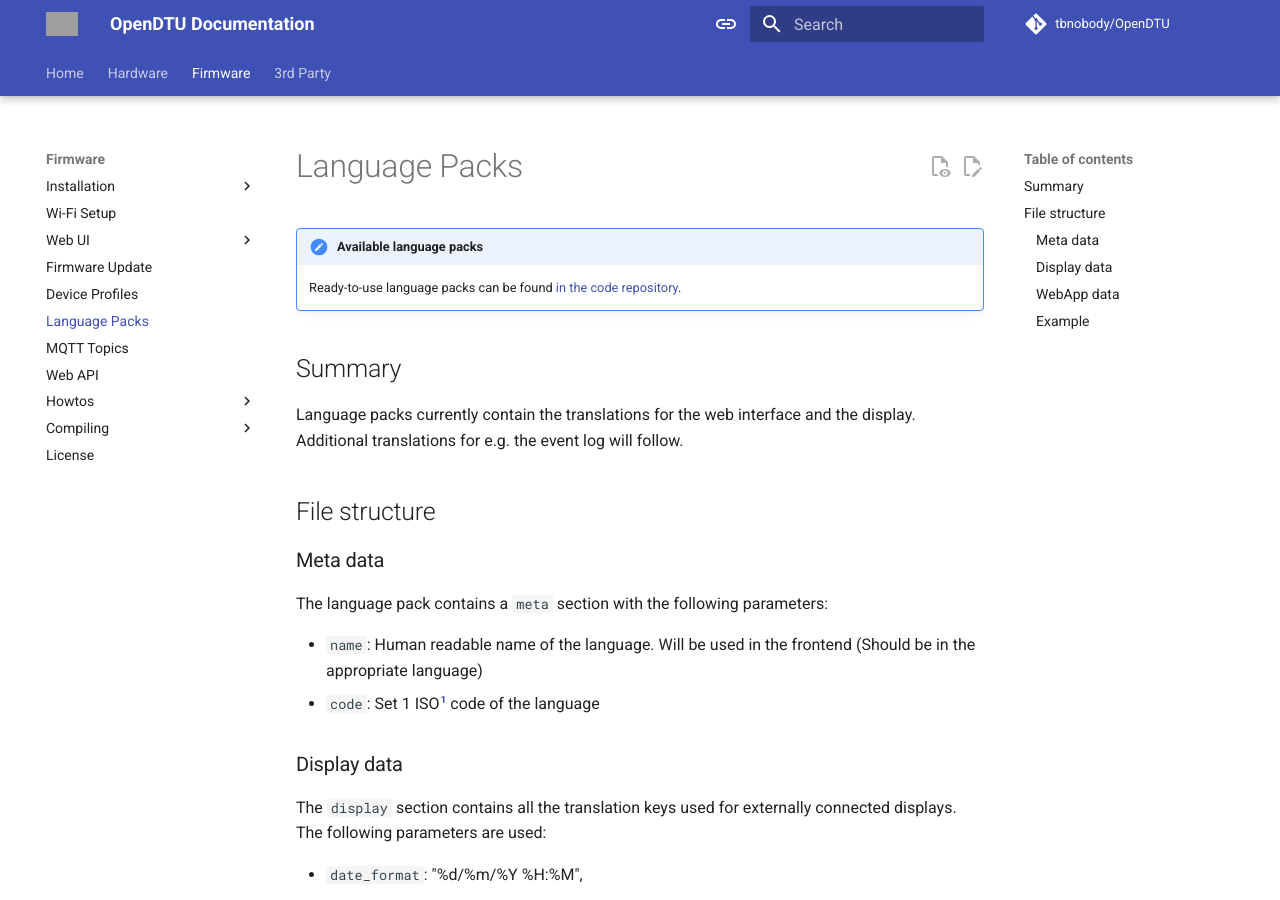
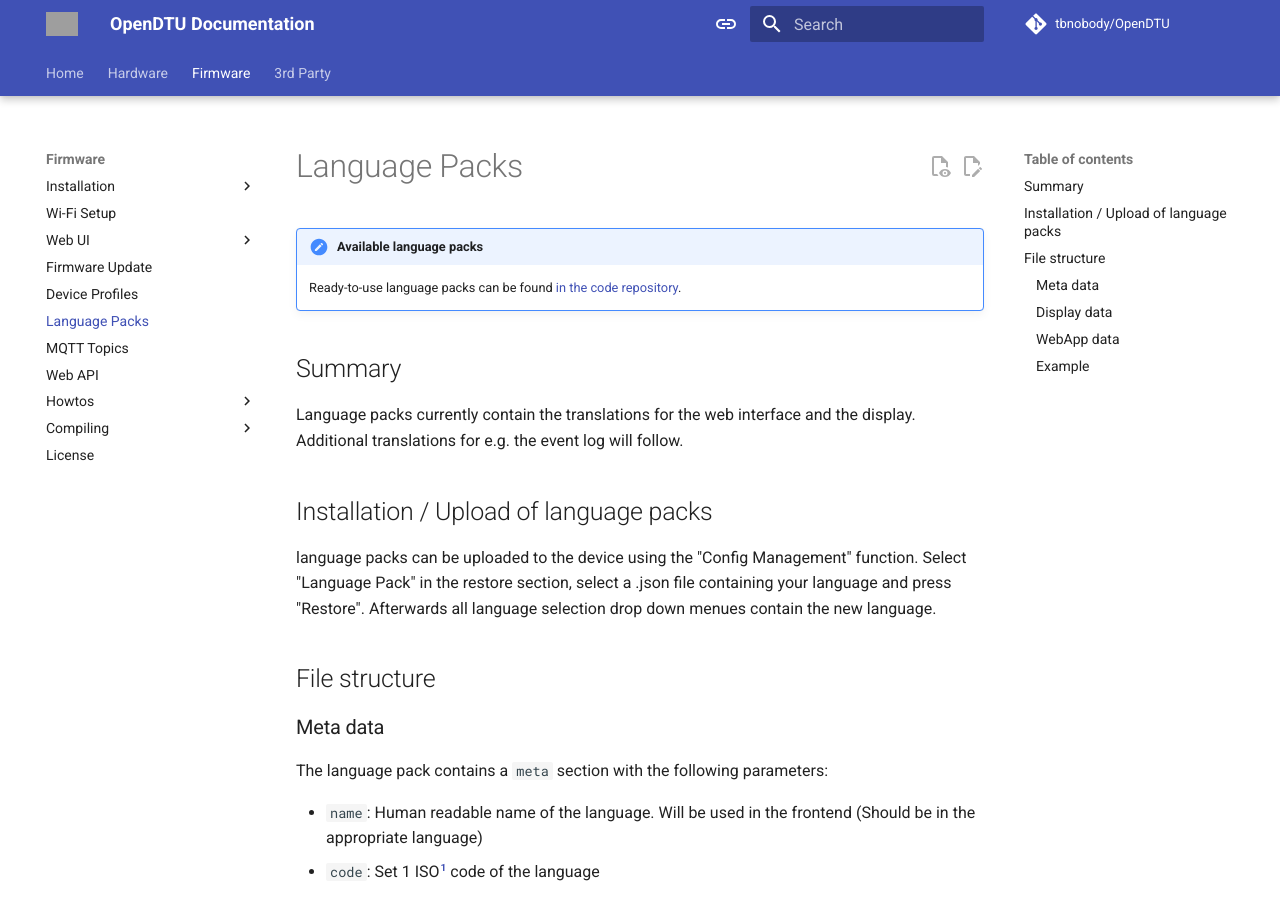
Before and after one commit to tbnobody/OpenDTU-docs, an MkDocs documentation site: the page built from docs/firmware/language_pack.md, in a window 1280 px wide and 900 px high. Built offline with MkDocs 1.6.1 and Material for MkDocs 9.7.7, drawn with Linux system fonts in a browser that asks for light colours; comment, search, counter and statistics services are not loaded; grey boxes are pictures that could not be loaded.

Commit message:
Add small howto which describes the installation of language packs

```diff
--- a/docs/firmware/language_pack.md
+++ b/docs/firmware/language_pack.md
@@ -9,6 +9,13 @@
 Language packs currently contain the translations for the web interface and
 the display.
 Additional translations for e.g. the event log will follow.
+
+## Installation / Upload of language packs
+
+language packs can be uploaded to the device using the "Config Management" function.
+Select "Language Pack" in the restore section, select a .json file containing your
+language and press "Restore".
+Afterwards all language selection drop down menues contain the new language.
 
 ## File structure
 
```
